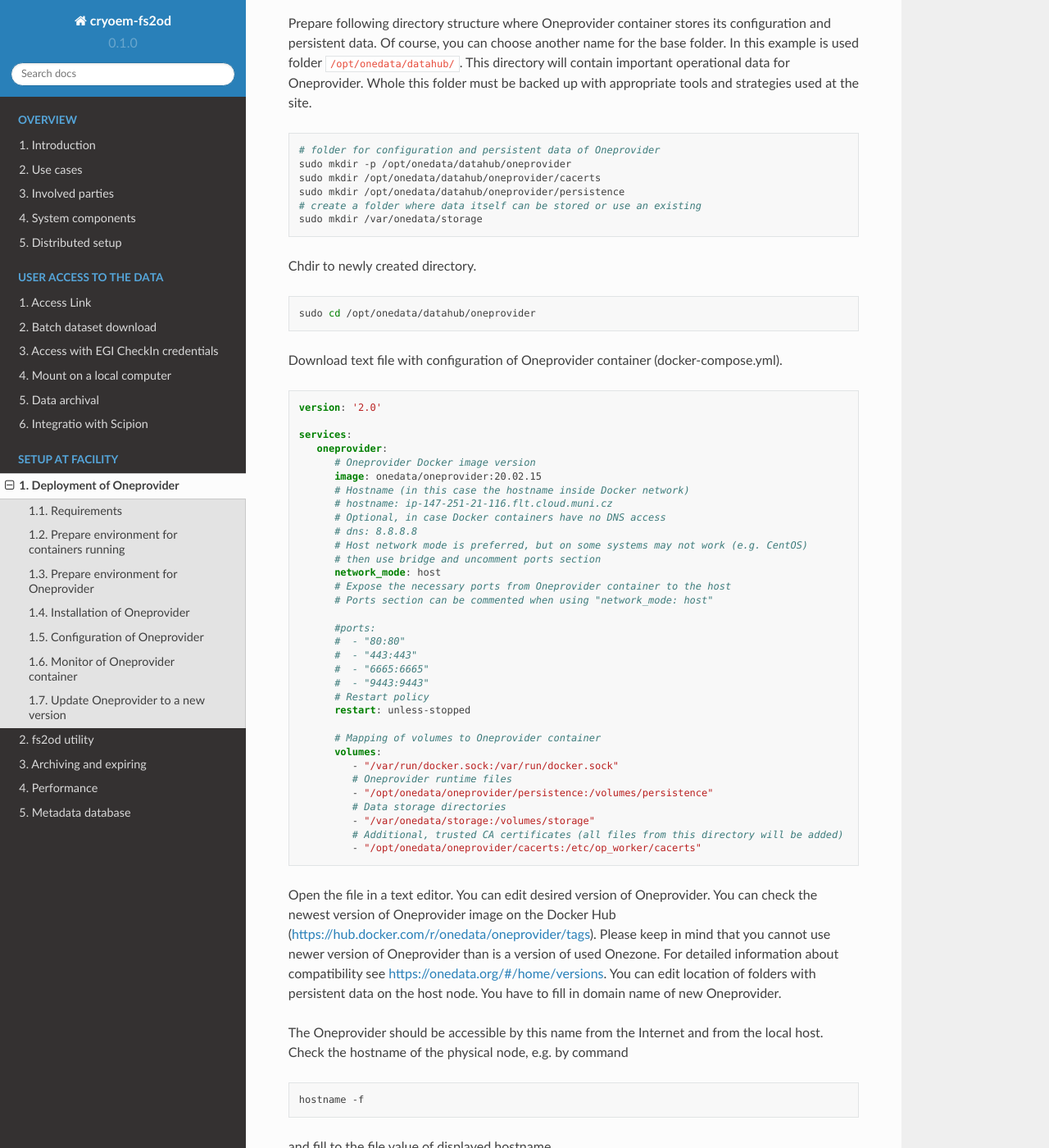
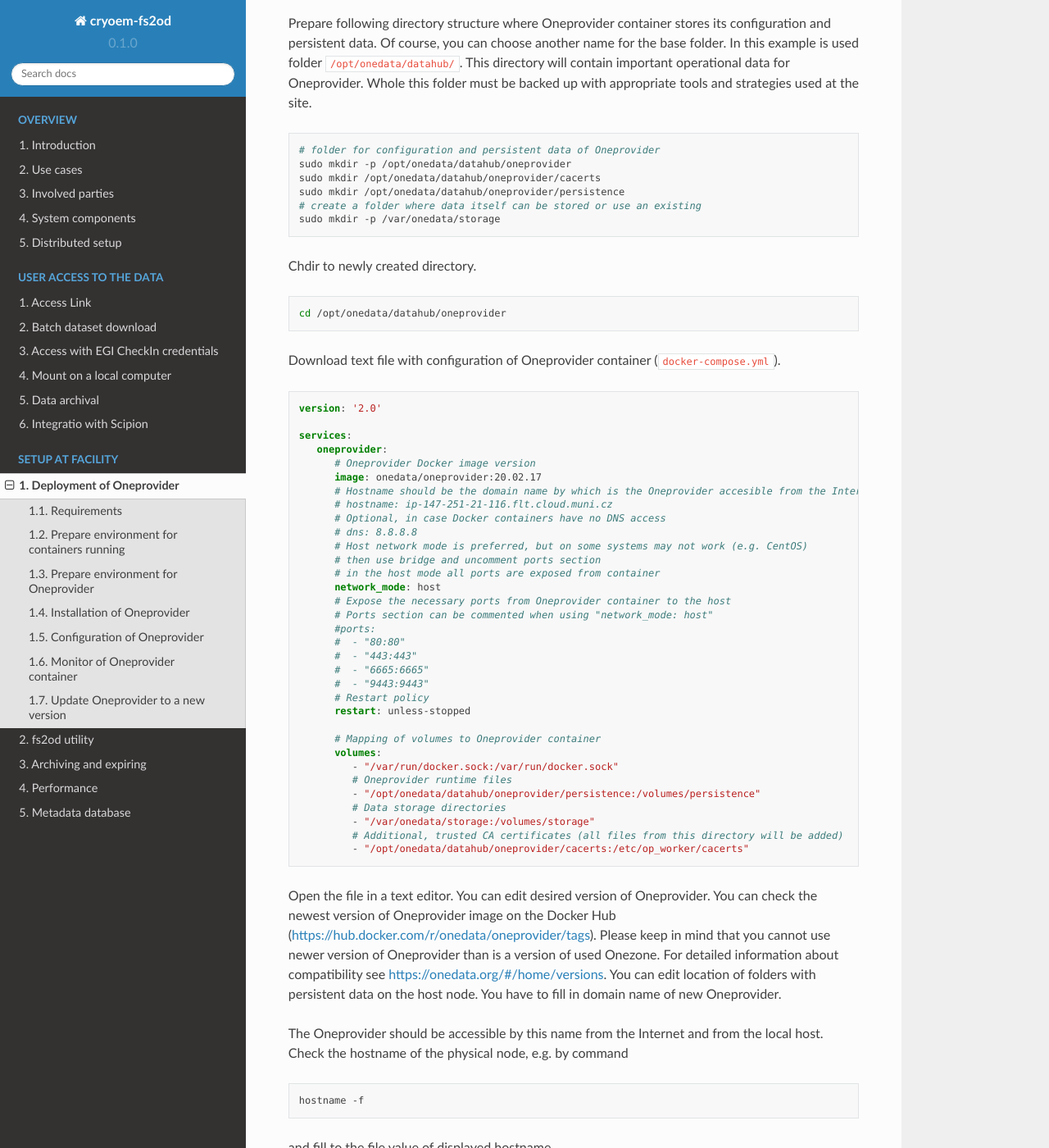
Before and after one commit to svobtom/onedata4sci, a Sphinx documentation site: the page built from docs/source/labs/oneprovider.rst, in a window 1280 px wide and 1400 px high, scrolled down 2032 px. Shown: the whole window at 82% size. Built offline with Sphinx 7.4.7 and the Read the Docs theme 2.0.0, drawn with Linux system fonts in a browser that asks for light colours; some of the changed text lies outside the part shown.

Commit message:
More changes

```diff
--- a/docs/source/labs/oneprovider.rst
+++ b/docs/source/labs/oneprovider.rst
@@ -86,15 +86,15 @@
    sudo mkdir /opt/onedata/datahub/oneprovider/cacerts
    sudo mkdir /opt/onedata/datahub/oneprovider/persistence
    # create a folder where data itself can be stored or use an existing
-   sudo mkdir /var/onedata/storage
+   sudo mkdir -p /var/onedata/storage
 
 Chdir to newly created directory.
 
 .. code:: bash
 
-   sudo cd /opt/onedata/datahub/oneprovider
+   cd /opt/onedata/datahub/oneprovider
 
-Download text file with configuration of Oneprovider container (docker-compose.yml).
+Download text file with configuration of Oneprovider container (``docker-compose.yml``).
 
 .. code:: yaml
 
@@ -103,17 +103,17 @@
    services:
       oneprovider:
          # Oneprovider Docker image version
-         image: onedata/oneprovider:20.02.15
-         # Hostname (in this case the hostname inside Docker network)
+         image: onedata/oneprovider:20.02.17
+         # Hostname should be the domain name by which is the Oneprovider accesible from the Internet
          # hostname: ip-147-251-21-116.flt.cloud.muni.cz
          # Optional, in case Docker containers have no DNS access
          # dns: 8.8.8.8
          # Host network mode is preferred, but on some systems may not work (e.g. CentOS)
          # then use bridge and uncomment ports section
+         # in the host mode all ports are exposed from container
          network_mode: host
          # Expose the necessary ports from Oneprovider container to the host
          # Ports section can be commented when using "network_mode: host"
-
          #ports:
          #  - "80:80"
          #  - "443:443"
@@ -126,11 +126,11 @@
          volumes:
             - "/var/run/docker.sock:/var/run/docker.sock"
             # Oneprovider runtime files
-            - "/opt/onedata/oneprovider/persistence:/volumes/persistence"
+            - "/opt/onedata/datahub/oneprovider/persistence:/volumes/persistence"
             # Data storage directories
             - "/var/onedata/storage:/volumes/storage"
             # Additional, trusted CA certificates (all files from this directory will be added)
-            - "/opt/onedata/oneprovider/cacerts:/etc/op_worker/cacerts"
+            - "/opt/onedata/datahub/oneprovider/cacerts:/etc/op_worker/cacerts"
 
 Open the file in a text editor. You can edit desired version of Oneprovider. You can check the newest version of Oneprovider image on the Docker Hub (https://hub.docker.com/r/onedata/oneprovider/tags). Please keep in mind that you cannot use newer version of Oneprovider than is a version of used Onezone. For detailed information about compatibility see https://onedata.org/#/home/versions. You can edit location of folders with persistent data on the host node. You have to fill in domain name of new Oneprovider.
 
@@ -156,7 +156,7 @@
 
 .. code:: bash
 
-   docker-compose -f docker-compose.yml pull
+   docker-compose pull
 
 Running the container
 
@@ -166,7 +166,7 @@
 
 .. code:: bash
 
-   docker-compose -f docker-compose.yml up -d --no-recreate
+   docker-compose up -d --no-recreate
 
 In docker-compose file there is specified restart policy to run the container ``unless-stopped``. So the container run also after reboot of the host (in case of  docker daemon is run automatically after reboot – this is a default behaviour).
 
@@ -174,7 +174,7 @@
 
 .. code:: bash
 
-   docker-compose -f docker-compose.yml logs --follow --timestamps --tail 100
+   docker-compose logs --follow --timestamps --tail 100
 
 The first start-up of the container can last for a few minutes. The process is done when you see in the log output the message
 Cluster initialized successfully
--- a/docs/source/user/download_all.rst
+++ b/docs/source/user/download_all.rst
@@ -8,7 +8,7 @@
 
 Every shared object (space, directory or file) have its own unique identifier (``File ID``). If you know the file ID you can download the object.
 
-Hot to get file identifier
+How to get file identifier
 --------------------------
 When you access the URL by your web browser, you can found ``File ID`` by right click on the name of a space/directory/file in pop-up menu item ``Information``.
 
```
Also changed, not shown: docs/source/labs/fs2od.rst (+4 -3 lines), docs/source/user/mount.rst (+40 -2 lines), docs/source/images/create_new_access_token_01.png (added), docs/source/images/create_new_access_token_02.png (added), docs/source/images/create_new_access_token_03.png (added), docs/source/user/link.rst (line endings or trailing spaces).
